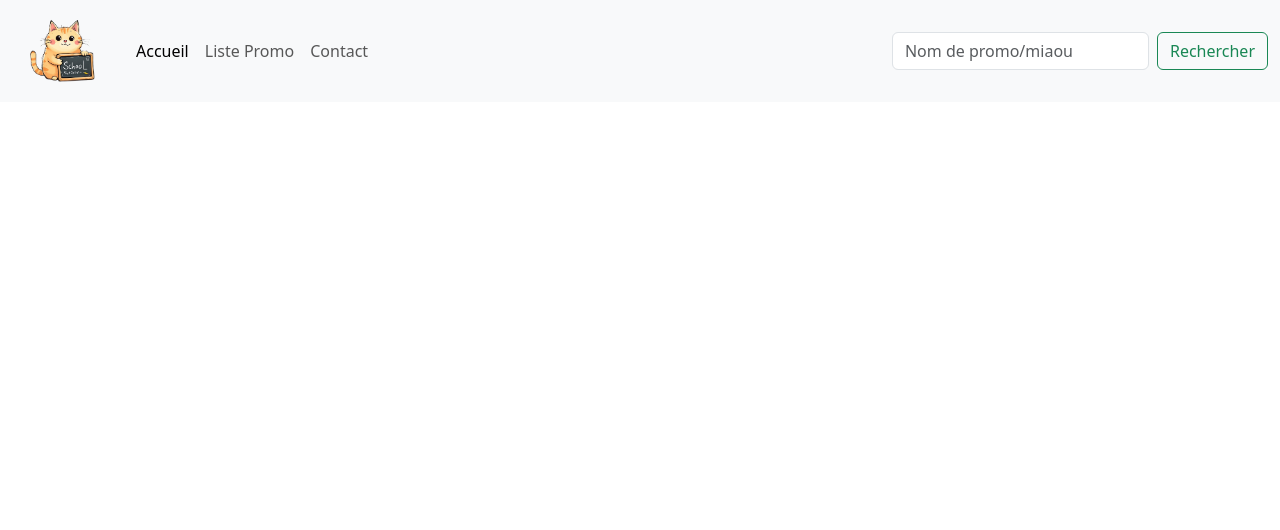
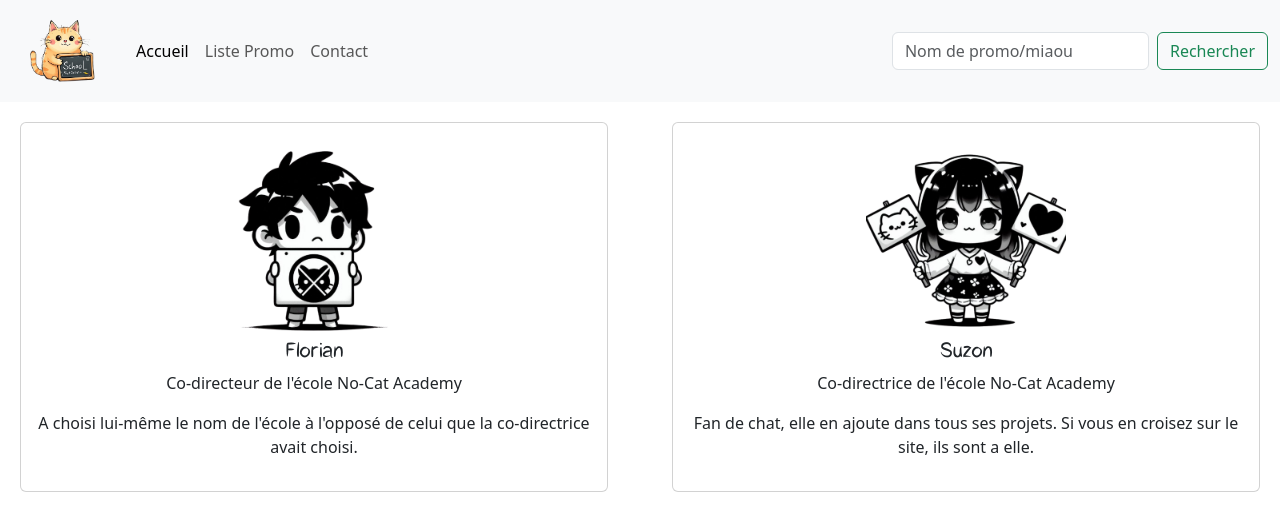
Before and after one commit to Floxde99/No_cat_Academy, a plain HTML site: page index.html in a window 1280 px wide. Drawn offline with nearby package versions, Linux system fonts and the light colour scheme.

Commit message:
feat cards co-direction

```diff
--- a/assets/CSS/style.css
+++ b/assets/CSS/style.css
@@ -1,4 +1,37 @@
-#logo{
+@font-face {
+    font-family: "catcafe";
+    src: url(../font/catcafe.ttf);
+}
+
+#logo {
     width: 100px;
     height: auto;
 }
+
+.avatar {
+    height: 200px;
+    width: 200px;
+display: flex;
+justify-content: center;}
+
+.card {
+    display: flex;
+    flex-direction: row;
+    align-items: center;
+    margin: 20px;
+}
+
+.card-body{
+display: flex;
+flex-direction: column;
+align-items: center;
+    p{
+           text-align: center;
+    }
+
+}
+
+.card-title {
+    text-align: center;
+    font-family: "catcafe";
+}
--- a/index.html
+++ b/index.html
@@ -6,7 +6,8 @@
   <meta name="viewport" content="width=device-width, initial-scale=1.0">
   <title></title>
   <link rel="stylesheet" href="./assets/CSS/style.css">
-    <link href="https://cdn.jsdelivr.net/npm/bootstrap@5.3.3/dist/css/bootstrap.min.css" rel="stylesheet" integrity="sha384-QWTKZyjpPEjISv5WaRU9OFeRpok6YctnYmDr5pNlyT2bRjXh0JMhjY6hW+ALEwIH" crossorigin="anonymous">
+  <link href="https://cdn.jsdelivr.net/npm/bootstrap@5.3.3/dist/css/bootstrap.min.css" rel="stylesheet"
+    integrity="sha384-QWTKZyjpPEjISv5WaRU9OFeRpok6YctnYmDr5pNlyT2bRjXh0JMhjY6hW+ALEwIH" crossorigin="anonymous">
 </head>
 
 <body>
@@ -15,7 +16,8 @@
     <nav class="navbar navbar-expand-lg bg-light">
       <div class="container-fluid">
         <img id="logo" class="navbar-brand img-fluid" src="./assets/pictures/logo.png"></img>
-          <button class="navbar-toggler" type="button" data-bs-toggle="collapse" data-bs-target="#navbarScroll" aria-controls="navbarScroll" aria-expanded="false" aria-label="Toggle navigation">
+        <button class="navbar-toggler" type="button" data-bs-toggle="collapse" data-bs-target="#navbarScroll"
+          aria-controls="navbarScroll" aria-expanded="false" aria-label="Toggle navigation">
           <span class="navbar-toggler-icon"></span>
         </button>
         <div class="collapse navbar-collapse" id="navbarScroll">
@@ -40,6 +42,35 @@
     </nav>
   </header>
   <main>
+    <div class="row">
+      <div class="col-sm-6">
+        <div class="card">
+          <div class="card-body">
+            <img class="avatar" src="./assets/pictures/Flo.png" alt="Card image cap">
+            <div>
+              <h5 class="card-title">Florian</h5>
+              <p class="card-text">Co-directeur de l'école No-Cat Academy</p>
+              <p>A choisi lui-même le nom de l'école à l'opposé de celui que la co-directrice avait choisi.</p>
+            </div>
+          </div>
+        </div>
+      </div>
+      <div class="col-sm-6">
+        <div class="card">
+          <div class="card-body">
+            <img class=" avatar" src="./assets/pictures/Suz.png" alt="Card image cap">
+            <div>
+              <h5 class="card-title">Suzon</h5>
+              <p class="card-text">Co-directrice de l'école No-Cat Academy</p>
+              <p>Fan de chat, elle en ajoute dans tous ses projets. Si vous en croisez sur le site, ils sont a elle.</p>
+            </div>
+          </div>
+        </div>
+      </div>
+    </div>
+
+
+
 
   </main>
   <footer>
@@ -47,7 +78,9 @@
   </footer>
   <script src="./assets/js/promo.js"></script>
   <script src="./assets/js/student.js"></script>
-    <script src="https://cdn.jsdelivr.net/npm/bootstrap@5.3.3/dist/js/bootstrap.bundle.min.js" integrity="sha384-YvpcrYf0tY3lHB60NNkmXc5s9fDVZLESaAA55NDzOxhy9GkcIdslK1eN7N6jIeHz" crossorigin="anonymous"></script>
+  <script src="https://cdn.jsdelivr.net/npm/bootstrap@5.3.3/dist/js/bootstrap.bundle.min.js"
+    integrity="sha384-YvpcrYf0tY3lHB60NNkmXc5s9fDVZLESaAA55NDzOxhy9GkcIdslK1eN7N6jIeHz"
+    crossorigin="anonymous"></script>
 </body>
 
 </html>
```
Also changed, not shown: assets/pictures/Flo.png (added), assets/pictures/Mamie-Suz.jpg (added), assets/pictures/Suz.png (added). Lines whose indentation alone changed are shown as unchanged.
